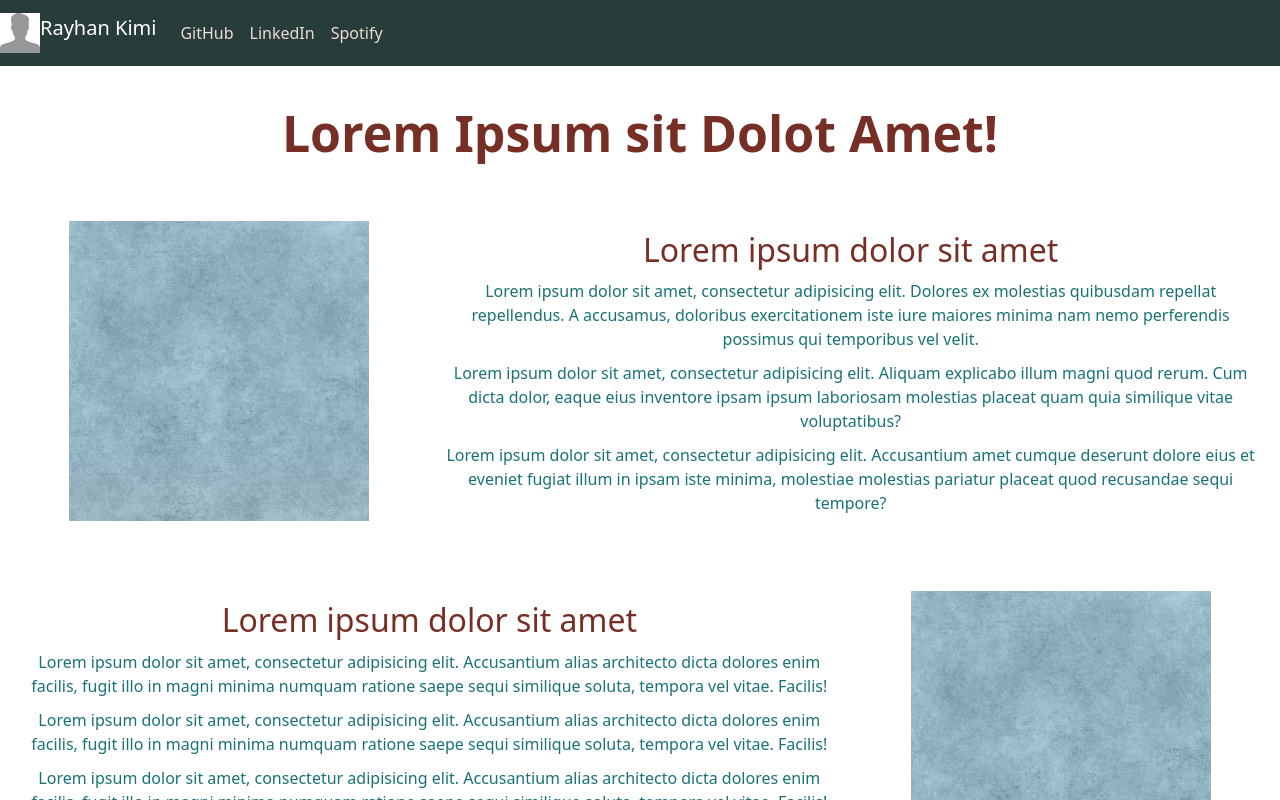
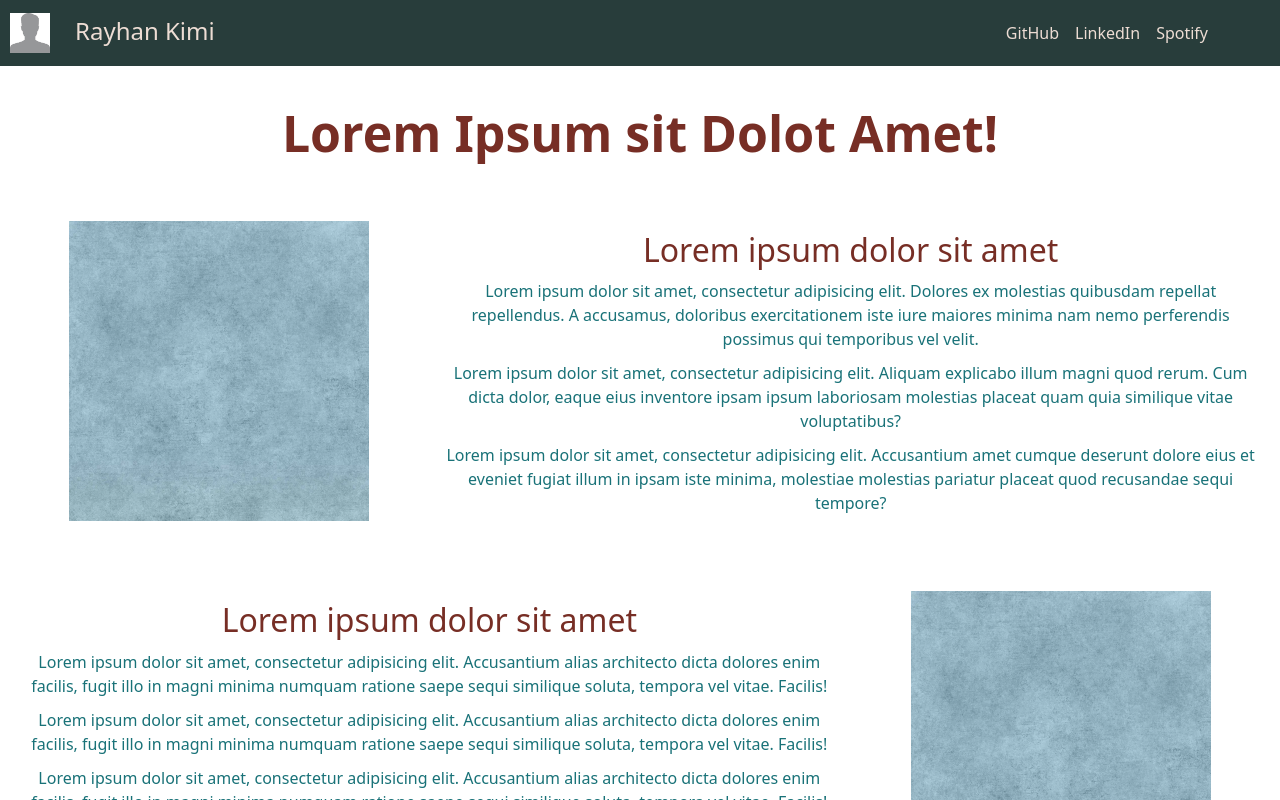
Before and after one commit to rayhankimi/rayhank-webpage, a React (Vite) app: page / in a window 1280 px wide. Shown: the top 800 px of the page. Built offline with nearby package versions, Linux system fonts and the light colour scheme.

Commit message:
fix navbar allignment

```diff
--- a/src/Navbar/Navbar.css
+++ b/src/Navbar/Navbar.css
@@ -12,6 +12,19 @@
 .nav-link {
     color: var(--navbar-text-color) !important;
 }
+#brand-logo{
+    margin-left: 10px;
+    margin-right: 15px;
+}
+#brand-text{
+    color: var(--navbar-text-color);
+    font-size: 24px;
+    margin-left: 10px;
+}
+#navbarNav{
+    justify-content: flex-end;
+    margin-right: 5%;
+}
 
 .nav-link:hover {
     color: var(--navbar-hover-color) !important;
```
